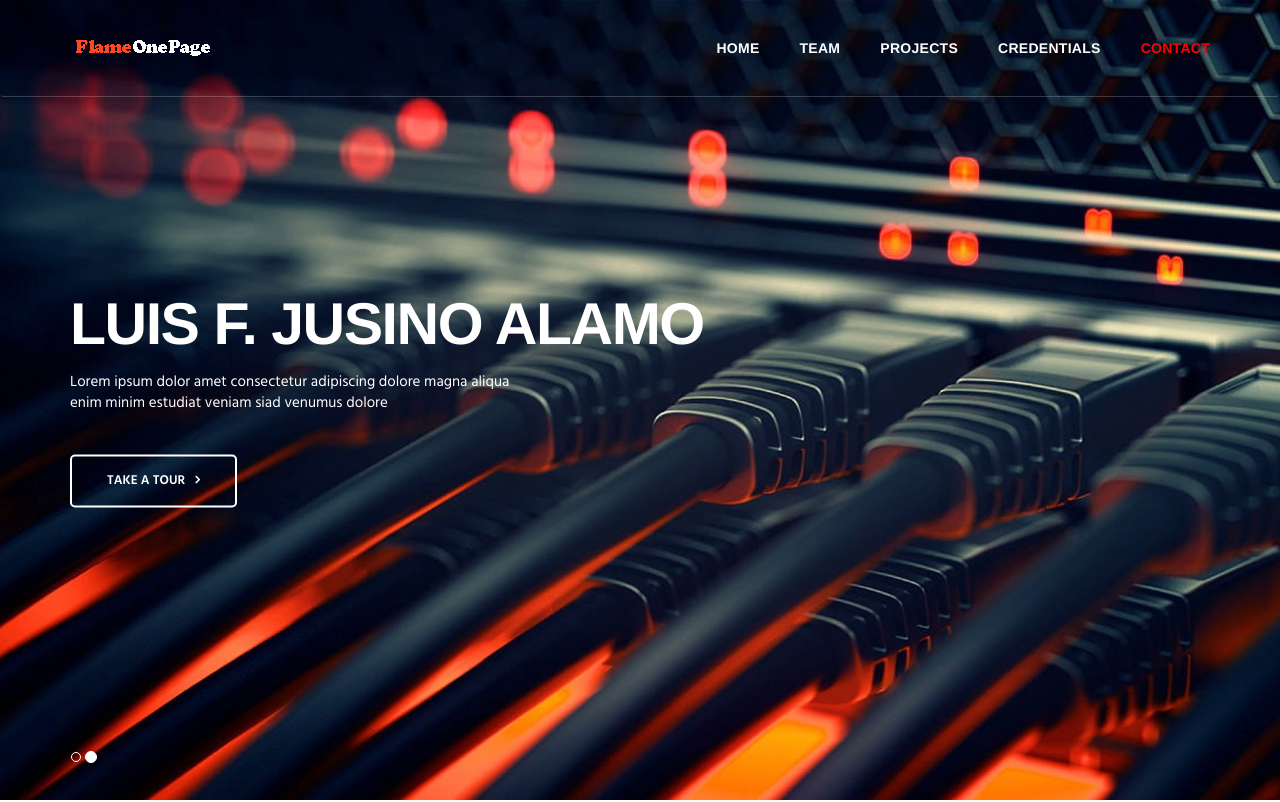
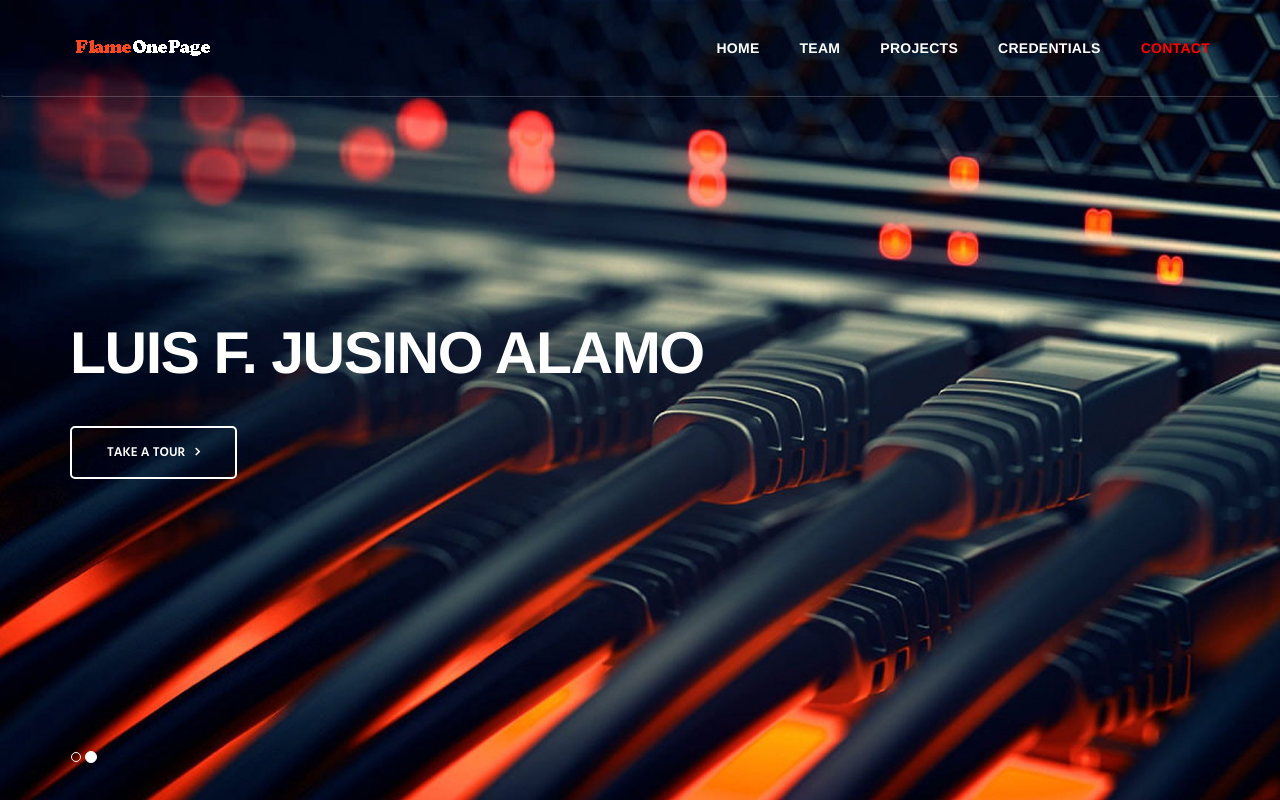
Before and after one commit to luis-jusino1/LFJAweb, a plain HTML site: page index.html in a window 1280 px wide. Shown: the top 802 px of the page. Drawn offline with Linux system fonts and the light colour scheme.

Commit message:
13th commit

```diff
--- a/index.html
+++ b/index.html
@@ -91,7 +91,7 @@
                         <div class="carousel-centered">
                             <div class="margin-b-40">
                                 <h2 class="carousel-title">Luis F. Jusino Alamo</h2>
-                                <p class="color-white">Lorem ipsum dolor amet consectetur adipiscing dolore magna aliqua <br/> enim minim estudiat veniam siad venumus dolore</p>
+                                <!--<p class="color-white">Lorem ipsum dolor amet consectetur adipiscing dolore magna aliqua <br/> enim minim estudiat veniam siad venumus dolore</p> -->
                             </div>
                             <a href="#" class="btn-theme btn-theme-sm btn-white-brd text-uppercase">Take a Tour</a>
                         </div>
```
Also changed, not shown: 1 other file.
